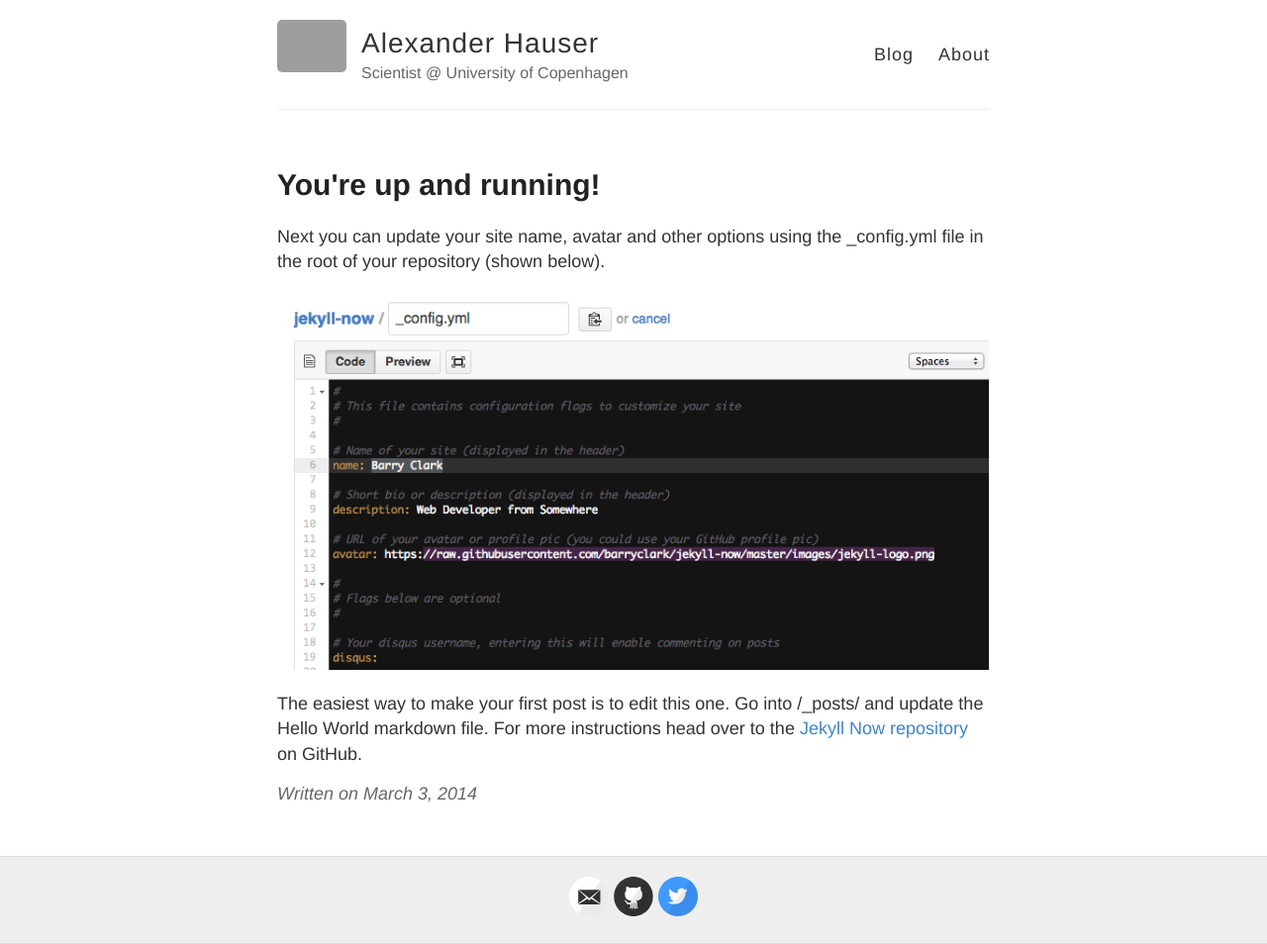
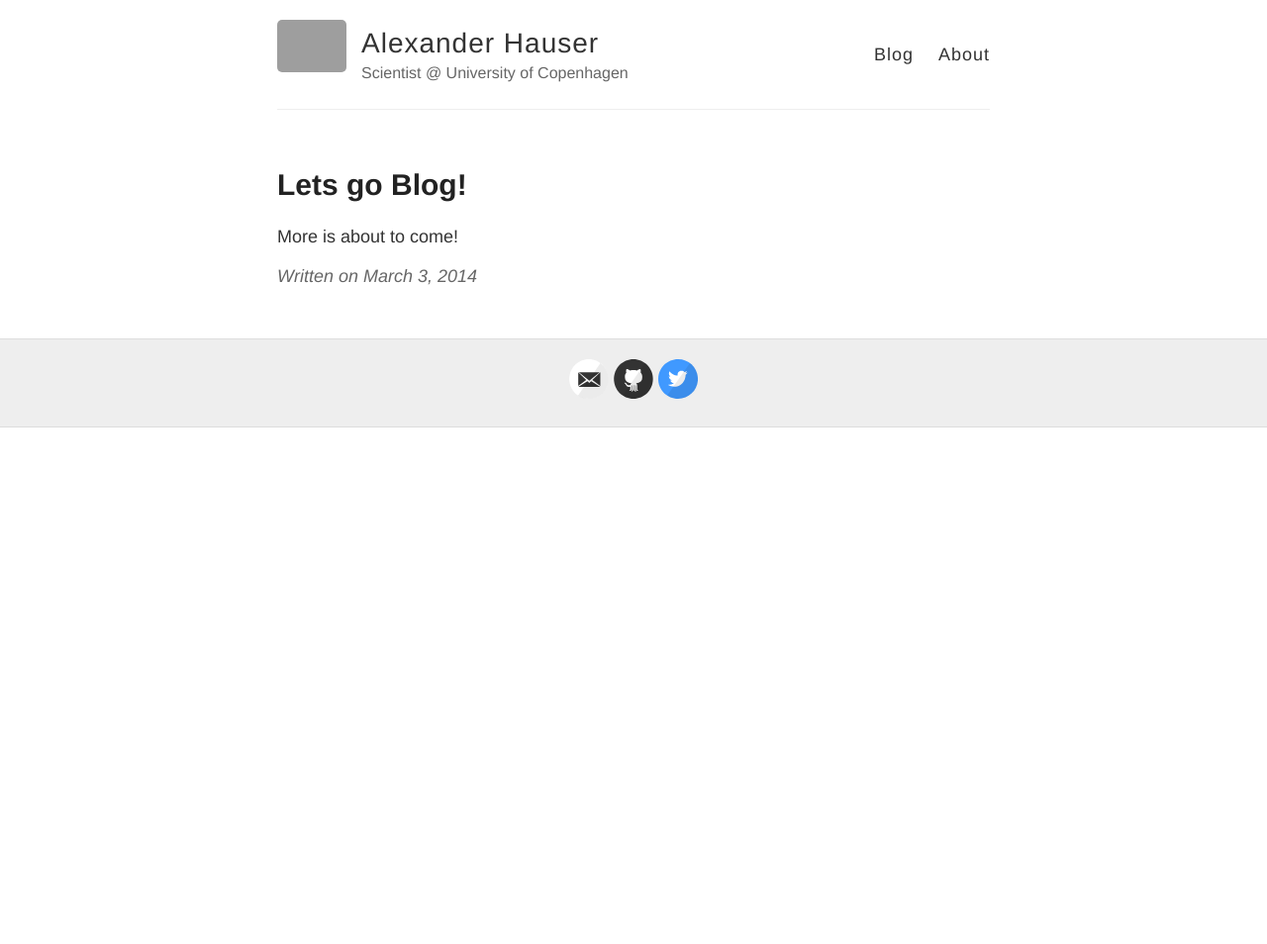
Before and after one commit to AlexanderHauser/alexanderhauser.github.io, a Jekyll site: the page built from _posts/2014-3-3-Hello-World.md, in a window 1280 px wide. Shown: the whole page at 99% size. Built offline with Jekyll 4.4.1, drawn with Linux system fonts in a browser that asks for light colours; Markdown is read by kramdown in place of the engine named in the settings; after the commit the page ends 900 px from its top, so only the background shows below that; grey boxes are pictures that could not be loaded.

Commit message:
lets start

```diff
--- a/_config.yml
+++ b/_config.yml
@@ -41,7 +41,7 @@ google_analytics:
 
 # Your website URL (e.g. http://barryclark.github.io or http://www.barryclark.co)
 # Used for Sitemap.xml and your RSS feed
-url:
+url: http://alexanderhauser.github.io
 
 # If you're hosting your site at a Project repository on GitHub pages
 # (http://yourusername.github.io/repository-name)
--- a/_posts/2014-3-3-Hello-World.md
+++ b/_posts/2014-3-3-Hello-World.md
@@ -1,10 +1,6 @@
 ---
 layout: post
-title: You're up and running!
+title: Lets go Blog!
 ---
 
-Next you can update your site name, avatar and other options using the _config.yml file in the root of your repository (shown below).
-
-![_config.yml]({{ site.baseurl }}/images/config.png)
-
-The easiest way to make your first post is to edit this one. Go into /_posts/ and update the Hello World markdown file. For more instructions head over to the [Jekyll Now repository](https://github.com/barryclark/jekyll-now) on GitHub.
+More is about to come!
```
